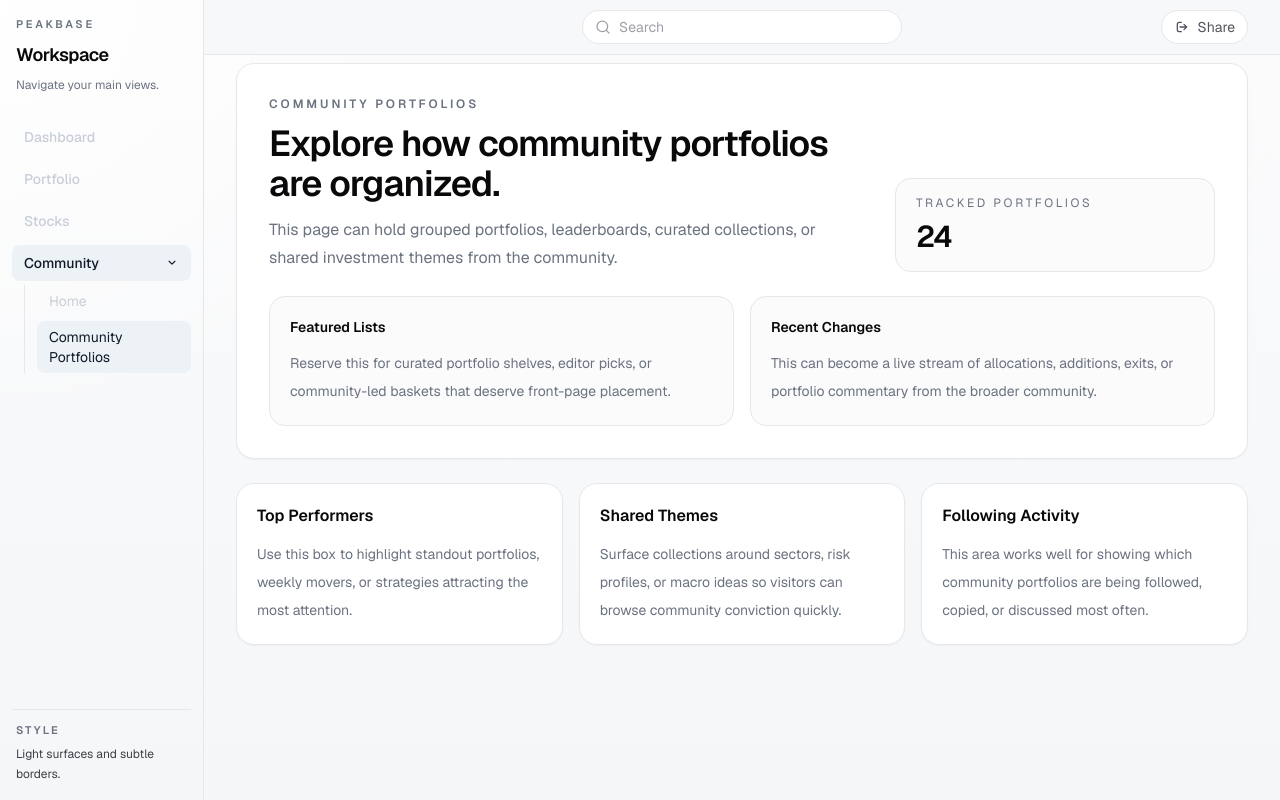
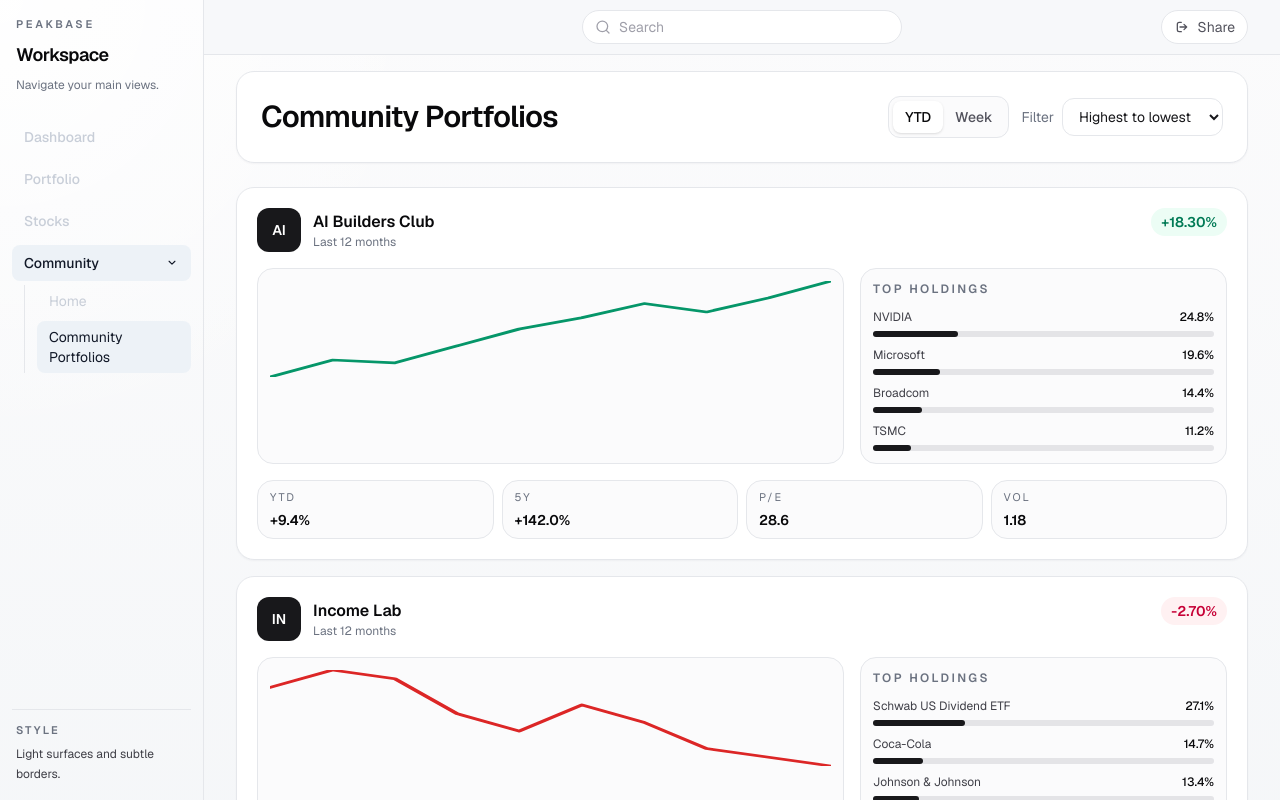
Before and after one commit to SameerAkita/peakbase, a Next.js app: page /community/portfolios in a window 1280 px wide. Shown: the top 800 px of the page. Built offline with nearby package versions, Linux system fonts and the light colour scheme.

Commit message:
add communitites portfolio cards

```diff
--- a/app/(workspace)/community/portfolios/page.tsx
+++ b/app/(workspace)/community/portfolios/page.tsx
@@ -1,44 +1,122 @@
-import { SectionPage } from "../../../components/section-page";
+import { CommunityPortfolioCard } from "../../../components/community-portfolio-card";
+
+type PortfolioPreview = {
+  id: string;
+  logo: string;
+  communityName: string;
+  performancePercent: number;
+  performanceLabel: string;
+  chartValues: number[];
+  holdings: Array<{
+    name: string;
+    weight: number;
+  }>;
+  dataPoints: Array<{
+    label: string;
+    value: string;
+  }>;
+};
+
+const portfolioPreviews: PortfolioPreview[] = [
+  {
+    id: "ai-builders",
+    logo: "AI",
+    communityName: "AI Builders Club",
+    performancePercent: 18.3,
+    performanceLabel: "Last 12 months",
+    chartValues: [24, 30, 29, 35, 41, 45, 50, 47, 52, 58],
+    holdings: [
+      { name: "NVIDIA", weight: 24.8 },
+      { name: "Microsoft", weight: 19.6 },
+      { name: "Broadcom", weight: 14.4 },
+      { name: "TSMC", weight: 11.2 },
+    ],
+    dataPoints: [
+      { label: "YTD", value: "+9.4%" },
+      { label: "5Y", value: "+142.0%" },
+      { label: "P/E", value: "28.6" },
+      { label: "Vol", value: "1.18" },
+    ],
+  },
+  {
+    id: "income-lab",
+    logo: "IN",
+    communityName: "Income Lab",
+    performancePercent: -2.7,
+    performanceLabel: "Last 12 months",
+    chartValues: [42, 44, 43, 39, 37, 40, 38, 35, 34, 33],
+    holdings: [
+      { name: "Schwab US Dividend ETF", weight: 27.1 },
+      { name: "Coca-Cola", weight: 14.7 },
+      { name: "Johnson & Johnson", weight: 13.4 },
+      { name: "Procter & Gamble", weight: 12.8 },
+    ],
+    dataPoints: [
+      { label: "YTD", value: "+1.1%" },
+      { label: "5Y", value: "+56.2%" },
+      { label: "Yield", value: "3.4%" },
+      { label: "Beta", value: "0.72" },
+    ],
+  },
+];
 
 export default function CommunityPortfoliosPage() {
   return (
-    <SectionPage
-      eyebrow="Community Portfolios"
-      title="Explore how community portfolios are organized."
-      description="This page can hold grouped portfolios, leaderboards, curated collections, or shared investment themes from the community."
-      metricLabel="Tracked Portfolios"
-      metricValue="24"
-      cards={[
-        {
-          title: "Top Performers",
-          body: "Use this box to highlight standout portfolios, weekly movers, or strategies attracting the most attention.",
-        },
-        {
-          title: "Shared Themes",
-          body: "Surface collections around sectors, risk profiles, or macro ideas so visitors can browse community conviction quickly.",
-        },
-        {
-          title: "Following Activity",
-          body: "This area works well for showing which community portfolios are being followed, copied, or discussed most often.",
-        },
-      ]}
-    >
-      <div className="grid gap-4 md:grid-cols-2">
-        <div className="panel-muted p-5">
-          <p className="text-sm font-semibold text-zinc-950">Featured Lists</p>
-          <p className="mt-3 text-sm leading-7 text-[var(--text-soft)]">
-            Reserve this for curated portfolio shelves, editor picks, or
-            community-led baskets that deserve front-page placement.
-          </p>
+    <main className="mx-auto flex min-h-screen w-full max-w-7xl flex-1 flex-col gap-6 px-4 pb-4 pt-2 sm:px-6 sm:pb-6 lg:px-8 lg:pb-8">
+      <section className="panel p-5 sm:p-6">
+        <div className="flex flex-col gap-4 lg:flex-row lg:items-center lg:justify-between">
+          <h1 className="text-2xl font-semibold tracking-tight text-zinc-950 sm:text-3xl">
+            Community Portfolios
+          </h1>
+
+          <div className="flex flex-col gap-3 sm:flex-row sm:items-center">
+            <div className="inline-flex w-fit items-center rounded-xl border border-(--border) bg-[var(--surface-muted)] p-1">
+              <button
+                type="button"
+                aria-pressed="true"
+                className="rounded-lg bg-white px-3 py-1.5 text-sm font-medium text-zinc-950 shadow-sm"
+              >
+                YTD
+              </button>
+              <button
+                type="button"
+                aria-pressed="false"
+                className="rounded-lg px-3 py-1.5 text-sm font-medium text-zinc-600"
+              >
+                Week
+              </button>
+            </div>
+
+            <label className="inline-flex items-center gap-2 text-sm text-zinc-700">
+              <span className="text-[var(--text-soft)]">Filter</span>
+              <select
+                defaultValue="highest-to-lowest"
+                className="rounded-xl border border-(--border) bg-white px-3 py-2 text-sm text-zinc-900 outline-none"
+              >
+                <option value="highest-to-lowest">Highest to lowest</option>
+                <option value="most-followers">Most followers</option>
+                <option value="lowest-to-highest">Lowest to highest</option>
+                <option value="least-followers">Least followers</option>
+              </select>
+            </label>
+          </div>
         </div>
-        <div className="panel-muted p-5">
-          <p className="text-sm font-semibold text-zinc-950">Recent Changes</p>
-          <p className="mt-3 text-sm leading-7 text-[var(--text-soft)]">
-            This can become a live stream of allocations, additions, exits, or
-            portfolio commentary from the broader community.
-          </p>
-        </div>
-      </div>
-    </SectionPage>
+      </section>
+
+      <section className="grid gap-4">
+        {portfolioPreviews.map((portfolio) => (
+          <CommunityPortfolioCard
+            key={portfolio.id}
+            logo={portfolio.logo}
+            communityName={portfolio.communityName}
+            performancePercent={portfolio.performancePercent}
+            performanceLabel={portfolio.performanceLabel}
+            chartValues={portfolio.chartValues}
+            holdings={portfolio.holdings}
+            dataPoints={portfolio.dataPoints}
+          />
+        ))}
+      </section>
+    </main>
   );
 }
--- /dev/null
+++ b/app/components/community-portfolio-card.tsx
@@ -0,0 +1,137 @@
+import type { CSSProperties } from "react";
+
+type Holding = {
+  name: string;
+  weight: number;
+};
+
+type DataPoint = {
+  label: string;
+  value: string;
+};
+
+type CommunityPortfolioCardProps = {
+  logo: string;
+  communityName: string;
+  performancePercent: number;
+  performanceLabel?: string;
+  chartValues: number[];
+  holdings: Holding[];
+  dataPoints: DataPoint[];
+  className?: string;
+};
+
+function formatSignedPercent(value: number) {
+  return `${value >= 0 ? "+" : ""}${value.toFixed(2)}%`;
+}
+
+function toSparklinePoints(values: number[], width: number, height: number) {
+  if (values.length === 0) {
+    return "";
+  }
+
+  const max = Math.max(...values);
+  const min = Math.min(...values);
+  const range = max - min || 1;
+
+  return values
+    .map((value, index) => {
+      const x = (index / Math.max(values.length - 1, 1)) * width;
+      const y = height - ((value - min) / range) * height;
+
+      return `${x},${y}`;
+    })
+    .join(" ");
+}
+
+export function CommunityPortfolioCard({
+  logo,
+  communityName,
+  performancePercent,
+  performanceLabel = "All time",
+  chartValues,
+  holdings,
+  dataPoints,
+  className,
+}: CommunityPortfolioCardProps) {
+  const trendIsPositive = performancePercent >= 0;
+  const lineColor = trendIsPositive ? "#059669" : "#dc2626";
+  const points = toSparklinePoints(chartValues, 260, 92);
+
+  return (
+    <article className={["panel p-5", className].filter(Boolean).join(" ")}>
+      <div className="flex items-start justify-between gap-3">
+        <div className="flex min-w-0 items-center gap-3">
+          <div className="flex h-11 w-11 shrink-0 items-center justify-center rounded-xl bg-zinc-900 text-sm font-semibold text-white">
+            {logo}
+          </div>
+          <div className="min-w-0">
+            <p className="truncate text-base font-semibold text-zinc-950">{communityName}</p>
+            <p className="text-xs text-[var(--text-soft)]">{performanceLabel}</p>
+          </div>
+        </div>
+
+        <p
+          className={[
+            "rounded-full px-2.5 py-1 text-sm font-semibold",
+            trendIsPositive ? "bg-emerald-50 text-emerald-700" : "bg-rose-50 text-rose-700",
+          ].join(" ")}
+        >
+          {formatSignedPercent(performancePercent)}
+        </p>
+      </div>
+
+      <div className="mt-4 grid gap-4 lg:grid-cols-[1.6fr_1fr]">
+        <div className="panel-muted p-3">
+          <svg
+            viewBox="0 0 260 92"
+            role="img"
+            aria-label={`${communityName} performance trend`}
+            className="h-24 w-full"
+            preserveAspectRatio="none"
+          >
+            <polyline
+              fill="none"
+              stroke={lineColor}
+              strokeWidth="2.5"
+              strokeLinecap="round"
+              strokeLinejoin="round"
+              points={points}
+            />
+          </svg>
+        </div>
+
+        <div className="panel-muted p-3">
+          <p className="text-xs font-semibold uppercase tracking-[0.2em] text-[var(--text-soft)]">
+            Top Holdings
+          </p>
+          <div className="mt-3 space-y-2.5">
+            {holdings.slice(0, 4).map((holding) => (
+              <div key={holding.name}>
+                <div className="mb-1.5 flex items-center justify-between gap-2 text-xs">
+                  <span className="truncate text-zinc-700">{holding.name}</span>
+                  <span className="font-medium text-zinc-950">{holding.weight.toFixed(1)}%</span>
+                </div>
+                <div className="h-1.5 rounded-full bg-zinc-200">
+                  <div
+                    className="h-full w-[var(--holding-width)] rounded-full bg-zinc-900"
+                    style={{ "--holding-width": `${Math.min(Math.max(holding.weight, 0), 100)}%` } as CSSProperties}
+                  />
+                </div>
+              </div>
+            ))}
+          </div>
+        </div>
+      </div>
+
+      <div className="mt-4 grid grid-cols-2 gap-2 sm:grid-cols-4">
+        {dataPoints.map((point) => (
+          <div key={point.label} className="panel-muted px-3 py-2">
+            <p className="text-[11px] uppercase tracking-[0.18em] text-[var(--text-soft)]">{point.label}</p>
+            <p className="mt-1 text-sm font-semibold text-zinc-950">{point.value}</p>
+          </div>
+        ))}
+      </div>
+    </article>
+  );
+}
```
